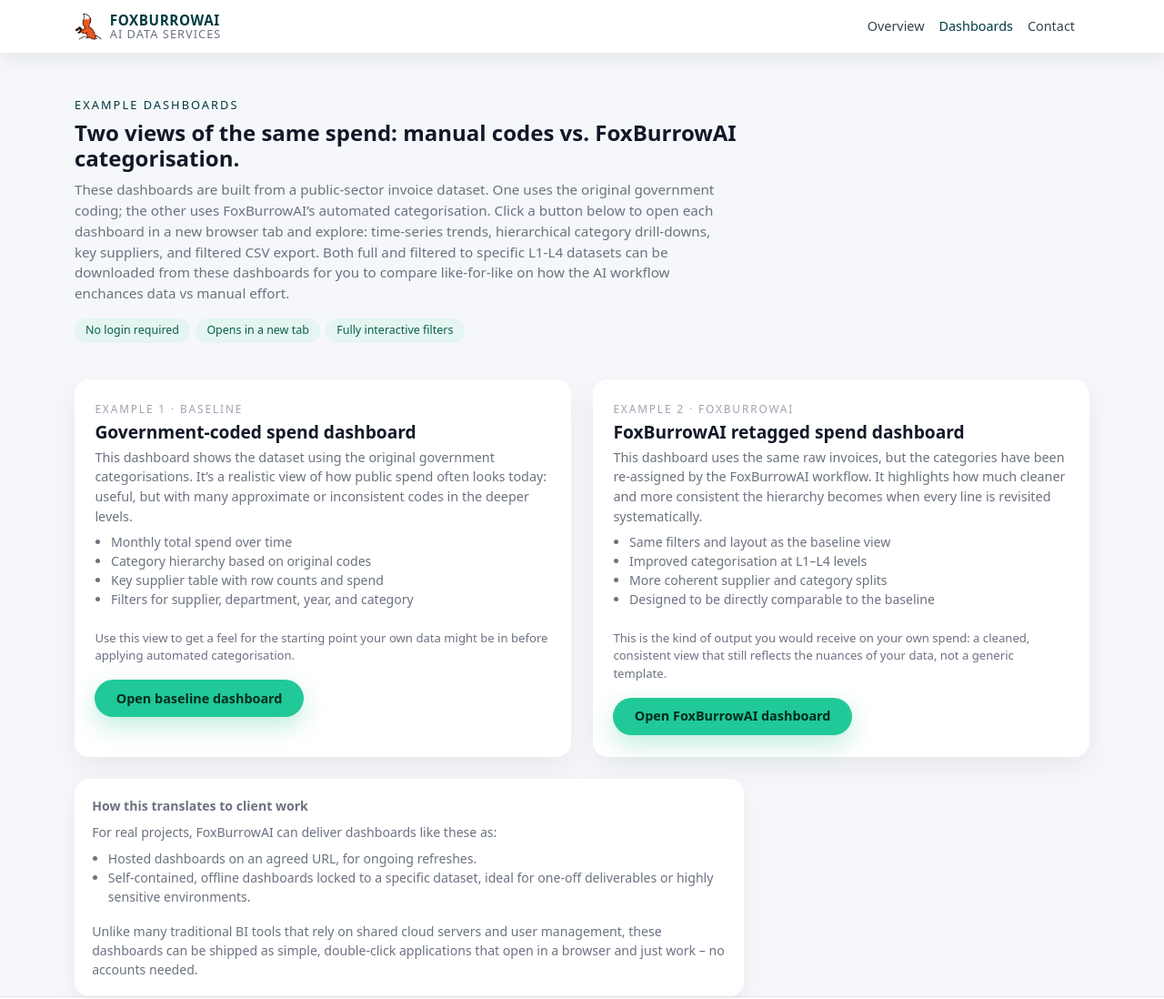
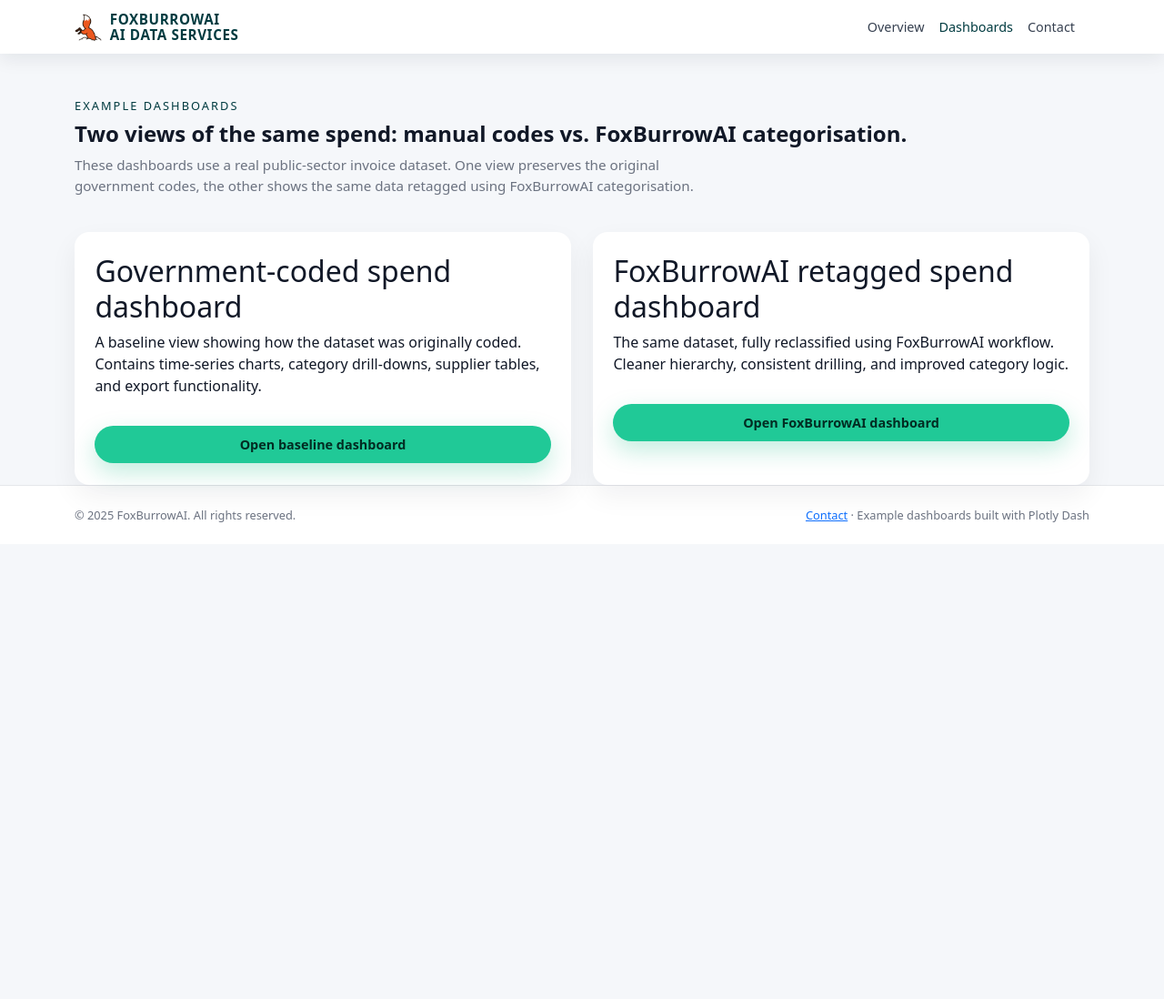
Before and after one commit to AlexN159/FoxBurrowAI, a plain HTML site: page dashboards.html in a window 1280 px wide. Shown: the top 1098 px of the page at 91% size. After the commit the page ends 800 px from the top, so only its background shows below. Drawn offline with nearby package versions, Linux system fonts and the light colour scheme.

Commit message:
dashboard

```diff
--- a/dashboards.html
+++ b/dashboards.html
@@ -18,10 +18,6 @@
         --brand-accent-2: #20c997;
         --bg-soft: #f5f7fa;
         --text-muted: #6b7280;
-      }
-
-      * {
-        box-sizing: border-box;
       }
 
       body {
@@ -52,15 +48,6 @@
         line-height: 1.1;
       }
 
-      .navbar-brand .brand-text span {
-        display: block;
-        font-weight: 400;
-        font-size: 0.8rem;
-        letter-spacing: 0.08em;
-        color: var(--text-muted);
-        text-transform: uppercase;
-      }
-
       .brand-logo {
         height: 32px;
         width: auto;
@@ -85,11 +72,6 @@
         padding-inline: 1.2rem;
         background-color: var(--brand-accent);
         border-color: var(--brand-accent);
-        color: #ffffff;
-      }
-
-      .btn-nav-contact:hover {
-        filter: brightness(1.03);
         color: #ffffff;
       }
 
@@ -127,35 +109,8 @@
         flex-direction: column;
       }
 
-      .dash-tag {
-        font-size: 0.74rem;
-        text-transform: uppercase;
-        letter-spacing: 0.16em;
-        color: #9ca3af;
-        margin-bottom: 0.3rem;
-      }
-
-      .dash-card h2 {
-        font-size: 1.2rem;
-        font-weight: 600;
-        margin-bottom: 0.35rem;
-      }
-
-      .dash-card p {
-        font-size: 0.9rem;
-        color: var(--text-muted);
-        margin-bottom: 0.4rem;
-      }
-
-      .dash-meta {
-        font-size: 0.82rem;
-        color: #6b7280;
-        margin-top: 0.4rem;
-      }
-
       .btn-dash {
         margin-top: auto;
-        align-self: flex-start;
         border-radius: 999px;
         padding-inline: 1.4rem;
         padding-block: 0.55rem;
@@ -167,30 +122,10 @@
         box-shadow: 0 10px 26px rgba(16, 185, 129, 0.25);
       }
 
-      .btn-dash:hover {
-        filter: brightness(1.04);
-        color: #022c22;
-      }
-
-      .pill-list {
-        display: flex;
-        flex-wrap: wrap;
-        gap: 0.4rem;
-        margin-top: 1rem;
-      }
-
-      .pill-list span {
-        font-size: 0.78rem;
-        padding: 0.25rem 0.75rem;
-        border-radius: 999px;
-        background: #e5f5f2;
-        color: #065f46;
-      }
-
       .info-card {
         background: #ffffff;
         border-radius: 1rem;
-        padding: 1.2rem 1.2rem;
+        padding: 1.2rem;
         box-shadow: 0 10px 24px rgba(15, 23, 42, 0.05);
         font-size: 0.88rem;
         color: var(--text-muted);
@@ -203,64 +138,37 @@
         color: #6b7280;
         background: #ffffff;
       }
-
-      footer a {
-        color: #4b5563;
-        text-decoration: none;
-      }
-
-      footer a:hover {
-        text-decoration: underline;
-      }
-
-      @media (max-width: 991.98px) {
-        .navbar-brand .brand-text span {
-          font-size: 0.72rem;
-        }
-      }
     </style>
   </head>
+
   <body>
     <!-- NAVBAR -->
     <nav class="navbar navbar-expand-lg navbar-light">
       <div class="container">
-        <a
-          class="navbar-brand d-flex align-items-center"
-          href="index.html"
-        >
-          <img
-            src="logo.png"
-            alt="FoxBurrowAI logo"
-            class="brand-logo"
-          />
+        <a class="navbar-brand d-flex align-items-center" href="index.html">
+          <img src="logo.png" alt="FoxBurrowAI logo" class="brand-logo" />
           <div class="brand-text">
             FoxBurrowAI
             <span>AI data services</span>
           </div>
         </a>
+
         <button
           class="navbar-toggler"
           type="button"
           data-bs-toggle="collapse"
           data-bs-target="#mainNav"
-          aria-controls="mainNav"
-          aria-expanded="false"
-          aria-label="Toggle navigation"
         >
           <span class="navbar-toggler-icon"></span>
         </button>
+
         <div class="collapse navbar-collapse" id="mainNav">
           <ul class="navbar-nav ms-auto align-items-lg-center mb-2 mb-lg-0">
             <li class="nav-item">
               <a class="nav-link" href="index.html">Overview</a>
             </li>
             <li class="nav-item">
-              <a
-                class="nav-link active"
-                aria-current="page"
-                href="dashboards.html"
-                >Dashboards</a
-              >
+              <a class="nav-link active" href="dashboards.html">Dashboards</a>
             </li>
             <li class="nav-item me-lg-2">
               <a class="nav-link" href="contact.html">Contact</a>
@@ -270,31 +178,18 @@
       </div>
     </nav>
 
-    <!-- PAGE HERO -->
+    <!-- HERO -->
     <section class="page-hero">
       <div class="container">
-        <div class="row gy-3 align-items-start">
-          <div class="col-lg-8">
-            <div class="section-eyebrow">Example dashboards</div>
-            <h1 class="section-heading">
-              Two views of the same spend: manual codes vs. FoxBurrowAI
-              categorisation.
-            </h1>
-            <p class="section-intro mb-0">
-              These dashboards are built from a public-sector invoice dataset.
-              One uses the original government coding; the other uses
-              FoxBurrowAI’s automated categorisation. Click a button below to
-              open each dashboard in a new browser tab and explore:
-              time-series trends, hierarchical category drill-downs, key
-              suppliers, and filtered CSV export. Both full and filtered to specific L1-L4 datasets can be downloaded from these dashboards for you to compare like-for-like on how the AI workflow enchances data vs manual effort.
-            </p>
-            <div class="pill-list">
-              <span>No login required</span>
-              <span>Opens in a new tab</span>
-              <span>Fully interactive filters</span>
-            </div>
-          </div>
-        </div>
+        <div class="section-eyebrow">Example dashboards</div>
+        <h1 class="section-heading">
+          Two views of the same spend: manual codes vs. FoxBurrowAI categorisation.
+        </h1>
+        <p class="section-intro mb-0">
+          These dashboards use a real public-sector invoice dataset. One view
+          preserves the original government codes, the other shows the same data
+          retagged using FoxBurrowAI categorisation.
+        </p>
       </div>
     </section>
 
@@ -302,29 +197,19 @@
     <section class="section" style="padding-top: 0;">
       <div class="container">
         <div class="row g-4">
+
+          <!-- GOV Dashboard -->
           <div class="col-lg-6">
             <div class="dash-card">
-              <div class="dash-tag">Example 1 · Baseline</div>
               <h2>Government-coded spend dashboard</h2>
               <p>
-                This dashboard shows the dataset using the original government
-                categorisations. It’s a realistic view of how public spend often
-                looks today: useful, but with many approximate or inconsistent
-                codes in the deeper levels.
+                A baseline view showing how the dataset was originally coded.
+                Contains time-series charts, category drill-downs, supplier tables,
+                and export functionality.
               </p>
-              <ul style="padding-left: 1.1rem; font-size: 0.88rem; color: var(--text-muted);">
-                <li>Monthly total spend over time</li>
-                <li>Category hierarchy based on original codes</li>
-                <li>Key supplier table with row counts and spend</li>
-                <li>Filters for supplier, department, year, and category</li>
-              </ul>
-              <div class="dash-meta">
-                Use this view to get a feel for the starting point your own data
-                might be in before applying automated categorisation.
-              </div>
               <a
                 class="btn btn-dash mt-3"
-                href="http://localhost:8051/"
+                href="https://foxburrowai-gov.onrender.com/"
                 target="_blank"
                 rel="noopener noreferrer"
               >
@@ -332,30 +217,18 @@
               </a>
             </div>
           </div>
+
+          <!-- RETAG Dashboard -->
           <div class="col-lg-6">
             <div class="dash-card">
-              <div class="dash-tag">Example 2 · FoxBurrowAI</div>
               <h2>FoxBurrowAI retagged spend dashboard</h2>
               <p>
-                This dashboard uses the same raw invoices, but the categories
-                have been re-assigned by the FoxBurrowAI workflow. It highlights
-                how much cleaner and more consistent the hierarchy becomes when
-                every line is revisited systematically.
+                The same dataset, fully reclassified using FoxBurrowAI workflow.
+                Cleaner hierarchy, consistent drilling, and improved category logic.
               </p>
-              <ul style="padding-left: 1.1rem; font-size: 0.88rem; color: var(--text-muted);">
-                <li>Same filters and layout as the baseline view</li>
-                <li>Improved categorisation at L1–L4 levels</li>
-                <li>More coherent supplier and category splits</li>
-                <li>Designed to be directly comparable to the baseline</li>
-              </ul>
-              <div class="dash-meta">
-                This is the kind of output you would receive on your own spend:
-                a cleaned, consistent view that still reflects the nuances of
-                your data, not a generic template.
-              </div>
               <a
                 class="btn btn-dash mt-3"
-                href="http://localhost:8052/"
+                href="https://foxburrowai-retag.onrender.com/"
                 target="_blank"
                 rel="noopener noreferrer"
               >
@@ -363,34 +236,7 @@
               </a>
             </div>
           </div>
-        </div>
 
-        <div class="row mt-4">
-          <div class="col-lg-8">
-            <div class="info-card">
-              <strong>How this translates to client work</strong>
-              <p class="mb-2 mt-2">
-                For real projects, FoxBurrowAI can deliver dashboards like these
-                as:
-              </p>
-              <ul style="padding-left: 1.1rem;">
-                <li>
-                  Hosted dashboards on an agreed URL, for ongoing refreshes.
-                </li>
-                <li>
-                  Self-contained, offline dashboards locked to a specific
-                  dataset, ideal for one-off deliverables or highly sensitive
-                  environments.
-                </li>
-              </ul>
-              <p class="mb-0">
-                Unlike many traditional BI tools that rely on shared cloud
-                servers and user management, these dashboards can be shipped as
-                simple, double-click applications that open in a browser and
-                just work – no accounts needed.
-              </p>
-            </div>
-          </div>
         </div>
       </div>
     </section>
```
